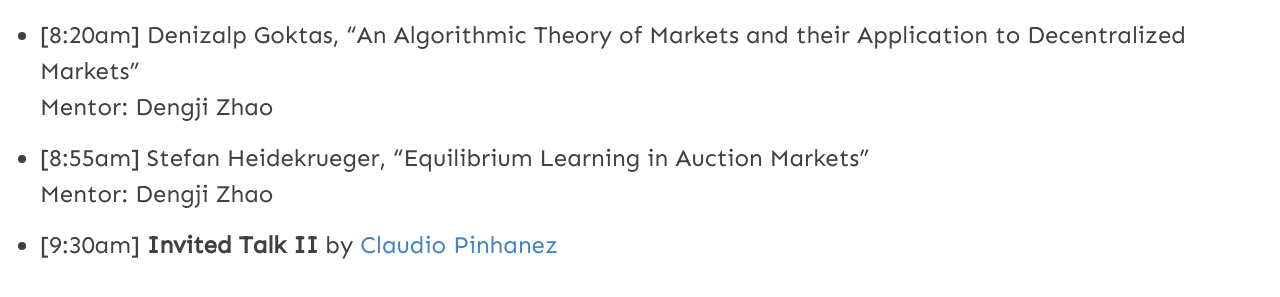
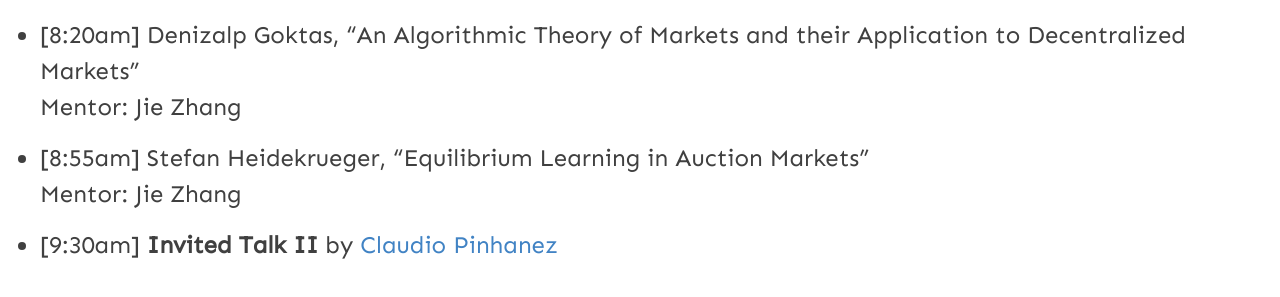
Before and after one commit to yue-ning/dc2025, a Jekyll site: the page built from _pages/schedule.md, in a window 1280 px wide and 900 px high, scrolled down 1821 px. Shown: the part 168-465 px from the top of the window. Built offline with Jekyll 4.4.1, drawn with Linux system fonts in a browser that asks for light colours.

Commit message:
Update schedule.md

```diff
--- a/_pages/schedule.md
+++ b/_pages/schedule.md
@@ -57,10 +57,10 @@ Mentor: Mohan Sridharan
 Mentor: Sven Koenig
 
 - [8:20am] Denizalp Goktas, "An Algorithmic Theory of Markets and their Application to Decentralized Markets" \
-Mentor: Dengji Zhao
+Mentor: Jie Zhang
 
 - [8:55am] Stefan Heidekrueger, "Equilibrium Learning in Auction Markets" \
-Mentor: Dengji Zhao
+Mentor: Jie Zhang
 
 - [9:30am] **Invited Talk II** by [Claudio Pinhanez](https://researcher.watson.ibm.com/researcher/view.php?person=br-csantosp)
 
```
